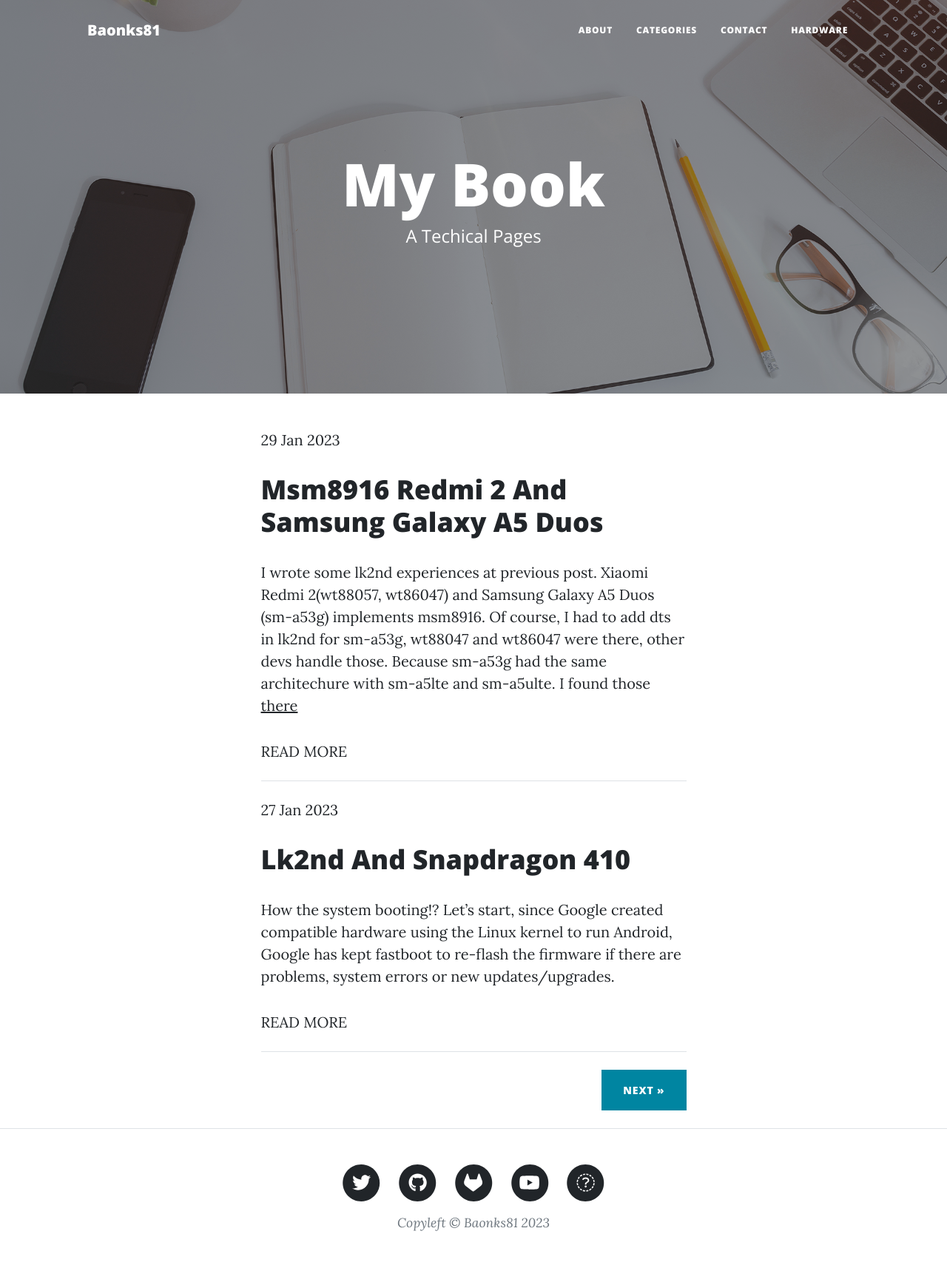
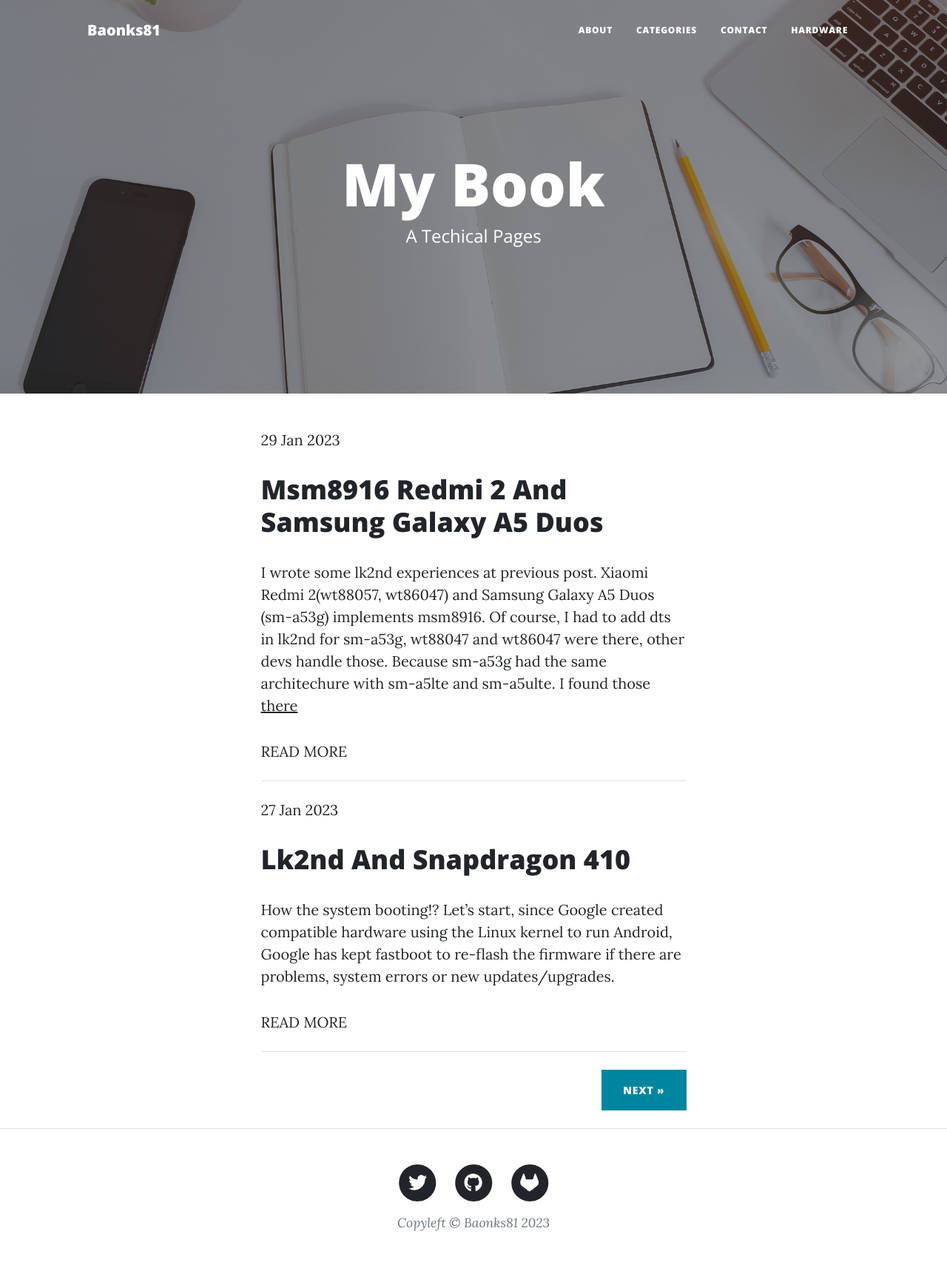
Before and after one commit to Baonks81/baonks81.github.io, a Jekyll site: the page built from index.html, in a window 1280 px wide. Shown: the whole page at 74% size. Built offline with Jekyll 4.4.1, drawn with Linux system fonts in a browser that asks for light colours; nearby versions of some CDN libraries; the list of posts is cut into pages by our own code.

Commit message:
Update footer.html

```diff
--- a/_includes/footer.html
+++ b/_includes/footer.html
@@ -37,22 +37,6 @@
                 </span>
               </a>
             </li>
-            <li class="list-inline-item">
-              <a href="https://m.youtube.com/@baonks813" target="_blank">
-                <span class="fa-stack fa-lg">
-                  <i class="fas fa-circle fa-stack-2x"></i>
-                  <i class="fab fa-youtube fa-stack-1x fa-inverse"></i>
-                </span>
-              </a>
-            </li>
-            <li class="list-inline-item">
-              <a href="https://matrix.to/#/#offtopic:postmarketos.org" target="_blank">
-                <span class="fa-stack fa-lg">
-                  <i class="fas fa-circle fa-stack-2x"></i>
-                  <i class="fab fa-riot fa-stack-1x fa-inverse"></i>
-                </span>
-              </a>
-            </li>
           </ul>
         <div class="small text-center text-muted fst-italic">Copyleft &copy; Baonks81 2023</div>
       </div>
```
